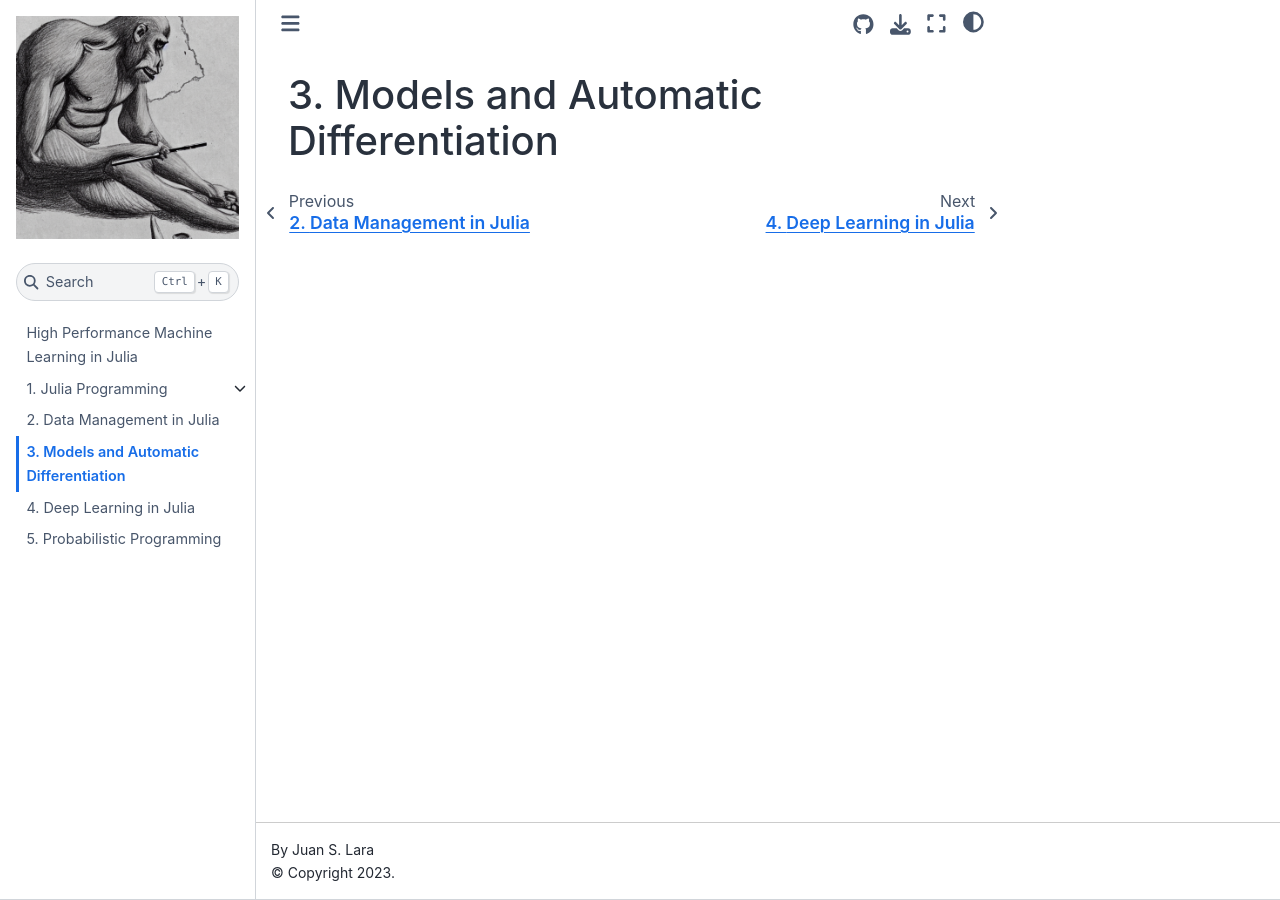
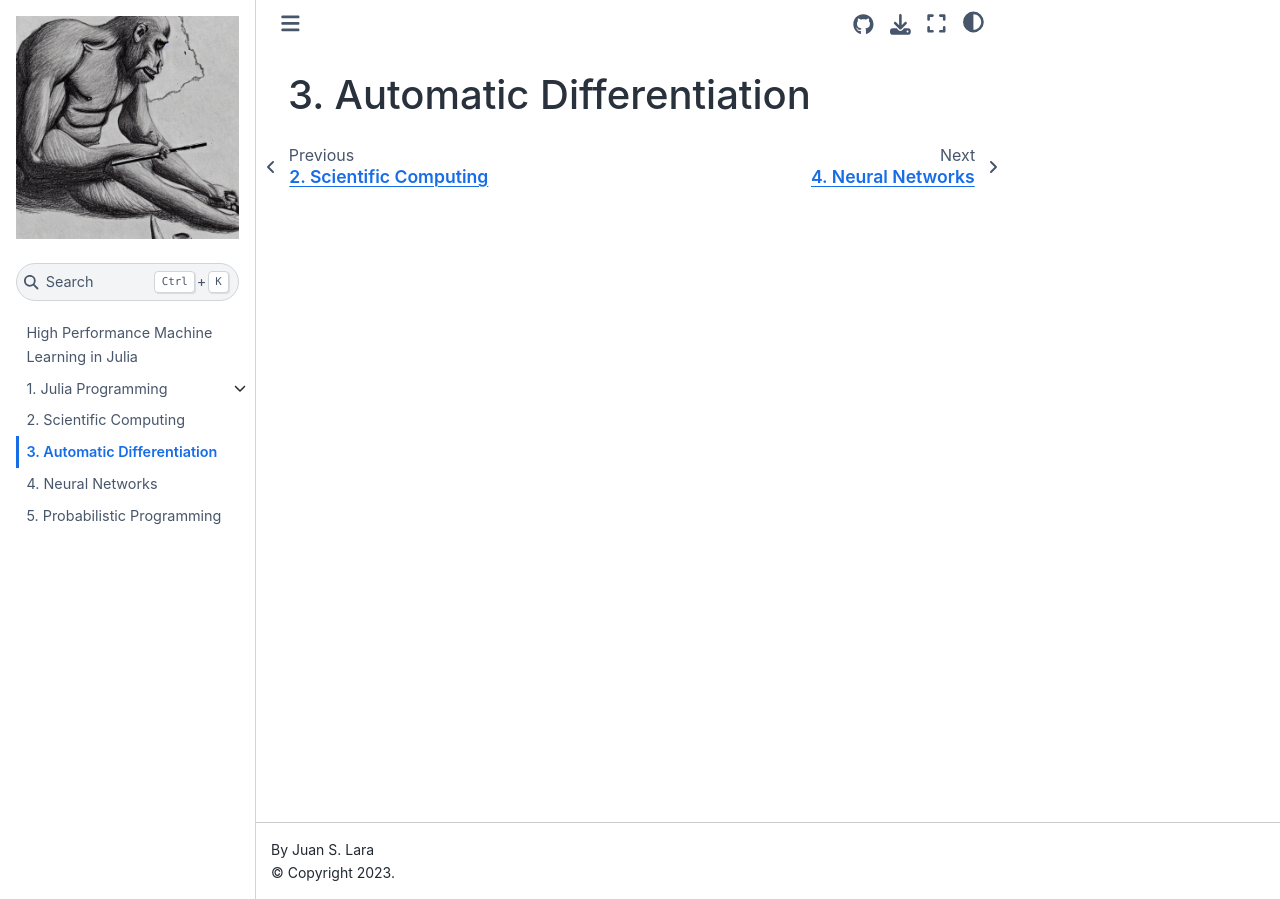
Before and after one commit to juselara1/hpsc.jl, a Jupyter Book: the page built from book/automatic-differentiation.md, in a window 1280 px wide. Built offline with Jupyter Book 1.0.4 settings and Sphinx 7.4.7 and the Sphinx Book theme 1.1.4, drawn with Linux system fonts in a browser that asks for light colours; pages that are not in the unit, such as notebooks, are missing from menus.

Commit message:
Renamed some sections

```diff
--- a/book/_toc.yml
+++ b/book/_toc.yml
@@ -16,7 +16,8 @@ chapters:
     - file: "notebooks/6_string_operators"
     - file: "notebooks/7_types"
     - file: "notebooks/8_functions"
-- file: data-management
+    - file: "notebooks/9_base_functions"
+- file: scientific-computing
 - file: automatic-differentiation
 - file: deep-learning
 - file: probabilistic-programming
--- a/book/automatic-differentiation.md
+++ b/book/automatic-differentiation.md
@@ -1 +1 @@
-# Models and Automatic Differentiation
+# Automatic Differentiation
--- a/book/data-management.md
+++ /dev/null
@@ -1 +0,0 @@
-# Data Management in Julia
--- a/book/deep-learning.md
+++ b/book/deep-learning.md
@@ -1 +1 @@
-# Deep Learning in Julia
+# Neural Networks
--- /dev/null
+++ b/book/scientific-computing.md
@@ -0,0 +1 @@
+# Scientific Computing
```
